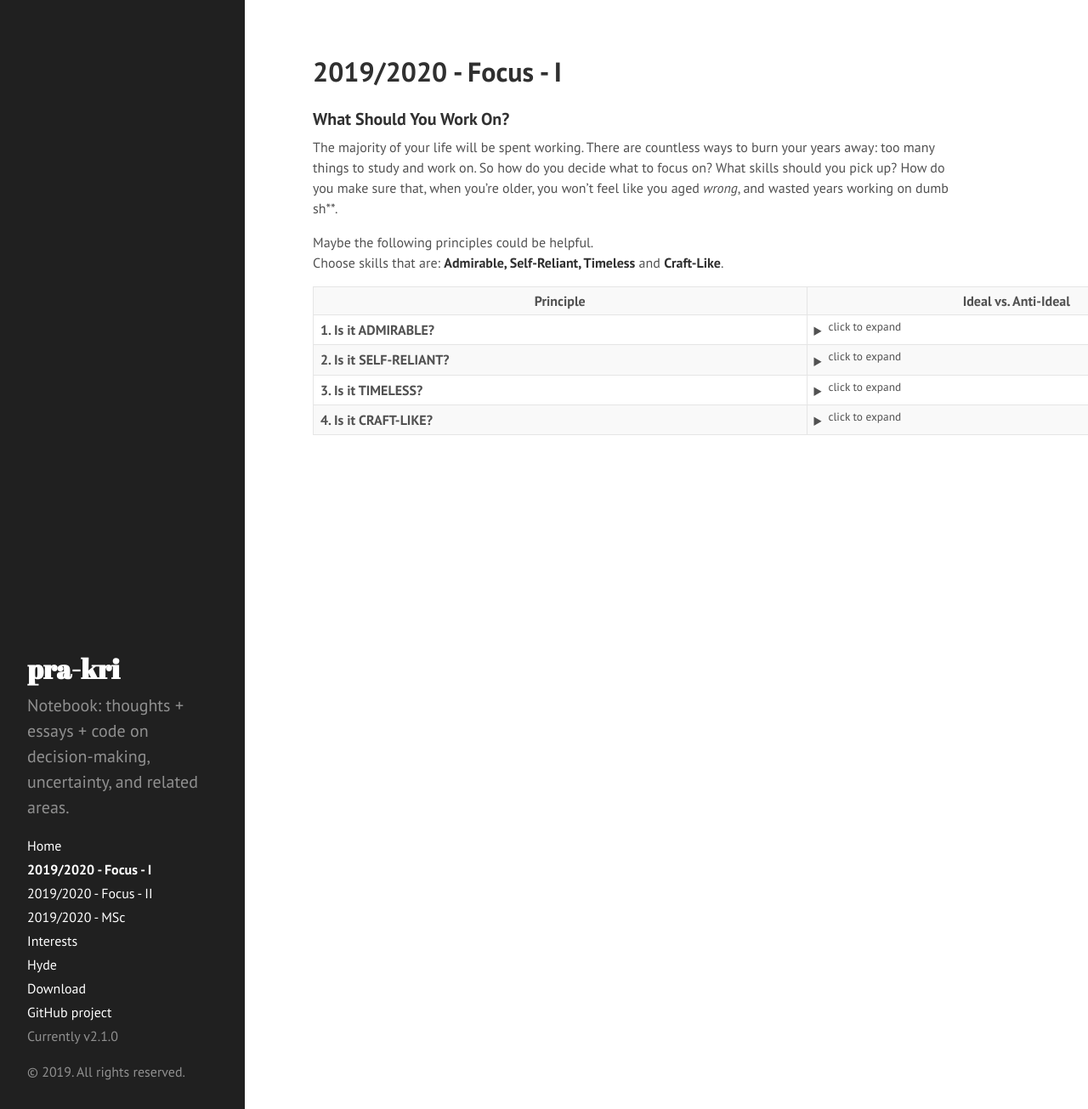
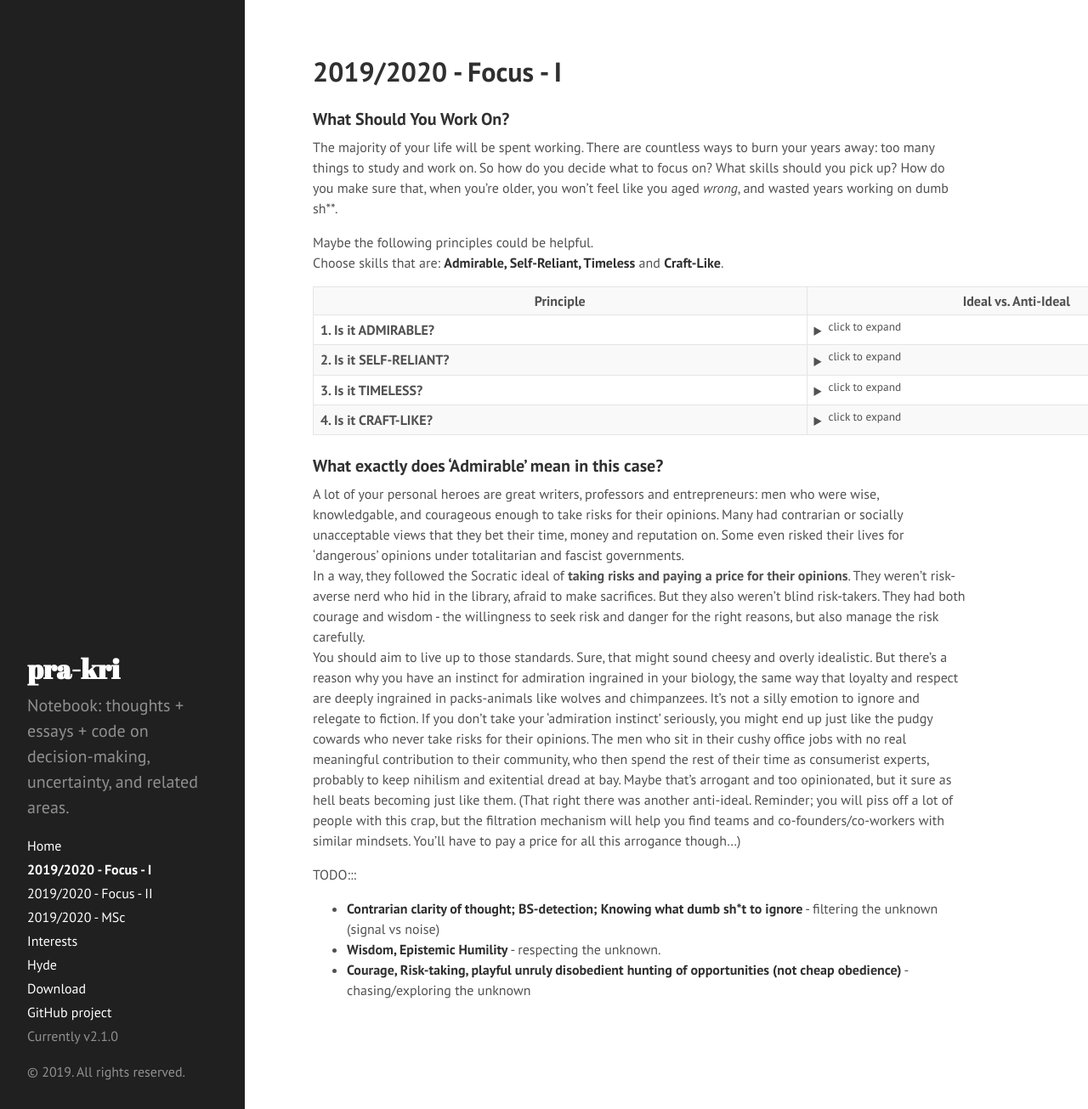
Before and after one commit to pra-kri/pra-kri.github.io, a Jekyll site: the page built from 2019to2020_focus.md, in a window 1280 px wide and 1305 px high. Shown: the whole window at 85% size. Built offline with Jekyll 4.4.1, drawn with Linux system fonts in a browser that asks for light colours; Markdown is read by kramdown in place of the engine named in the settings.

Commit message:
Update 2019to2020_focus.md

```diff
--- a/2019to2020_focus.md
+++ b/2019to2020_focus.md
@@ -20,7 +20,7 @@ Choose skills that are: **Admirable, Self-Reliant, Timeless** and **Craft-Like**
   <tr>
     <td><b>1. Is it ADMIRABLE?</b></td>
     <td> <details><summary><sup>click to expand</sup></summary>
-      <b> Ideal: </b> Follow your emotions. Is it respectable and meaningful to you? Does it help you be a bit more like your heroes? Does it excite you? Then yes - go for it. 'Inspiration is perishable' <sup>from Re:Work</sup>, so maybe put everything else aside and focus 100% on this. You learn and create much faster when there is emotional intensity behind your work.
+      <b> Ideal: </b> Follow your emotions. Is it respectable and meaningful to you? Does it help you be a bit more like your heroes? Does it excite you? Then yes - go for it. 'Inspiration is perishable', so maybe put everything else aside and focus 100% on this. You are more productive when there is emotional intensity behind your work, and what you learn stays with you.
       <br>
       <b> Anti-Ideal: </b> Or is it the opposite? Are you bored? Fighting procrastination and 'working hard' like a domesticated lapdog? Maybe you tell yourself that you're being 'disciplined' and you 'work hard', but really you're just too scared to disobediently pursue your own interests. Procrastination might be your body's warning signal: you're rotting your soul and your self-respect if you keep working on this for too long.
       <br>
@@ -58,3 +58,18 @@ Choose skills that are: **Admirable, Self-Reliant, Timeless** and **Craft-Like**
     </td>
   </tr>
 </table>
+
+
+### What exactly does 'Admirable' mean in this case?
+A lot of your personal heroes are great writers, professors and entrepreneurs: men who were wise, knowledgable, and courageous enough to take risks for their opinions. Many had contrarian or socially unacceptable views that they bet their time, money and reputation on. Some even risked their lives for 'dangerous' opinions under totalitarian and fascist governments.
+<br>
+In a way, they followed the Socratic ideal of <b>taking risks and paying a price for their opinions</b>. They weren't risk-averse nerd who hid in the library, afraid to make sacrifices. But they also weren't blind risk-takers. They had both courage and wisdom - the willingness to seek risk and danger for the right reasons, but also manage the risk carefully.
+<br>
+You should aim to live up to those standards. Sure, that might sound cheesy and overly idealistic. But there's a reason why you have an instinct for admiration ingrained in your biology, the same way that loyalty and respect are deeply ingrained in packs-animals like wolves and chimpanzees. It's not a silly emotion to ignore and relegate to fiction. If you don't take your 'admiration instinct' seriously, you might end up just like the pudgy cowards who never take risks for their opinions. The men who sit in their cushy office jobs with no real meaningful contribution to their community, who then spend the rest of their time as consumerist experts, probably to keep nihilism and exitential dread at bay. Maybe that's arrogant and too opinionated, but it sure as hell beats becoming just like them. (That right there was another anti-ideal. Reminder; you will piss off a lot of people with this crap, but the filtration mechanism will help you find teams and co-founders/co-workers with similar mindsets. You'll have to pay a price for all this arrogance though...)
+<br>
+
+TODO:::
+
+* **Contrarian clarity of thought; BS-detection; Knowing what dumb sh\*t to ignore** - filtering the unknown (signal vs noise)
+* **Wisdom, Epistemic Humility** - respecting the unknown.
+* **Courage, Risk-taking, playful unruly disobedient hunting of opportunities (not cheap obedience)** -  chasing/exploring the unknown
```
